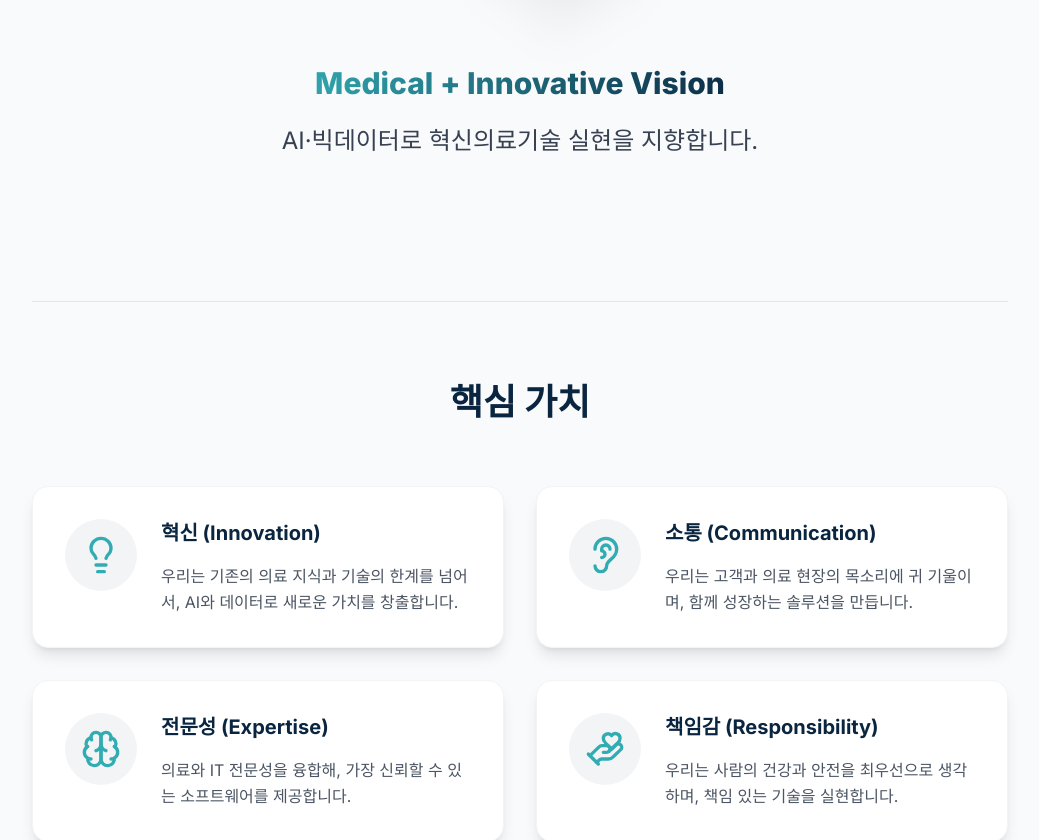
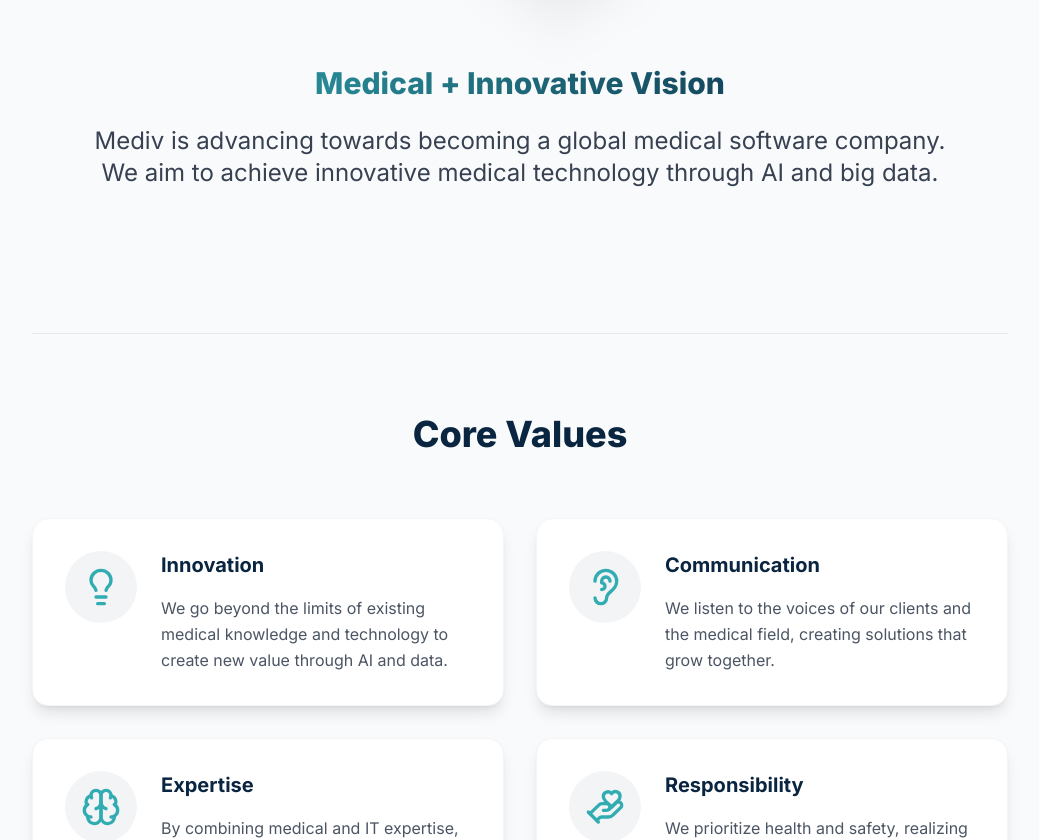
Before and after one commit to hi-rachel/mediv, a Next.js app: page /en/about in a window 1280 px wide. Shown: the part 620-1460 px from the top of the page, without its empty margins (120-1159 px from the left). Built offline with nearby package versions, Linux system fonts and the light colour scheme.

Commit message:
feat(history, vision): 한/영 다국화 적용

```diff
--- a/app/[locale]/about/History.tsx
+++ b/app/[locale]/about/History.tsx
@@ -2,7 +2,8 @@
 
 import React, { useRef } from "react";
 import { motion, useScroll, useSpring } from "framer-motion";
-import history from "../data/history";
+// import history from "../data/history";
+import { useTranslations } from "next-intl";
 
 interface HistoryEvent {
   month: string;
@@ -15,6 +16,9 @@
 }
 
 const HistoryTimeline: React.FC = () => {
+  const t = useTranslations("History");
+  const history: HistoryYear[] = t.raw("history");
+
   const containerRef = useRef<HTMLDivElement>(null);
 
   const { scrollYProgress } = useScroll({
--- a/app/[locale]/about/Vision.tsx
+++ b/app/[locale]/about/Vision.tsx
@@ -2,32 +2,31 @@
 import Image from "next/image";
 import { motion } from "framer-motion";
 import { Lightbulb, Ear, Brain, HandHeart } from "lucide-react";
+import { useTranslations } from "next-intl";
 
 const Vision = () => {
+  const t = useTranslations("Vision");
+
   const coreValues = [
     {
       icon: <Lightbulb color="#32ACB3" className="w-10 h-10" />,
-      title: "혁신 (Innovation)",
-      description:
-        "우리는 기존의 의료 지식과 기술의 한계를 넘어서, AI와 데이터로 새로운 가치를 창출합니다.",
+      title: t("coreValues.coreValue1.title"),
+      description: t("coreValues.coreValue1.content"),
     },
     {
       icon: <Ear color="#32ACB3" className="w-10 h-10" />,
-      title: "소통 (Communication)",
-      description:
-        "우리는 고객과 의료 현장의 목소리에 귀 기울이며, 함께 성장하는 솔루션을 만듭니다.",
+      title: t("coreValues.coreValue2.title"),
+      description: t("coreValues.coreValue2.content"),
     },
     {
       icon: <Brain color="#32ACB3" className="w-10 h-10" />,
-      title: "전문성 (Expertise)",
-      description:
-        "의료와 IT 전문성을 융합해, 가장 신뢰할 수 있는 소프트웨어를 제공합니다.",
+      title: t("coreValues.coreValue3.title"),
+      description: t("coreValues.coreValue3.content"),
     },
     {
       icon: <HandHeart color="#32ACB3" className="w-10 h-10" />,
-      title: "책임감 (Responsibility)",
-      description:
-        "우리는 사람의 건강과 안전을 최우선으로 생각하며, 책임 있는 기술을 실현합니다.",
+      title: t("coreValues.coreValue4.title"),
+      description: t("coreValues.coreValue4.content"),
     },
   ];
 
@@ -91,7 +90,7 @@
               transition={{ delay: 0.4 }}
               className="text-3xl mb-6 font-extrabold bg-gradient-to-r from-secondary to-primary text-transparent bg-clip-text"
             >
-              Medical + Innovative Vision
+              {t("title")}
             </motion.p>
             <motion.p
               initial={{ opacity: 0 }}
@@ -99,7 +98,8 @@
               transition={{ delay: 0.6 }}
               className="text-gray-700 text-2xl"
             >
-              AI·빅데이터로 혁신의료기술 실현을 지향합니다.
+              <p>{t("subTitle1")}</p>
+              {t("subTitle2")}
             </motion.p>
           </div>
         </motion.div>
@@ -114,7 +114,9 @@
           className="py-20"
         >
           <div className="text-center relative mb-16">
-            <h2 className="text-4xl font-extrabold text-primary">핵심 가치</h2>
+            <h2 className="text-4xl font-extrabold text-primary">
+              {t("coreValues.title")}
+            </h2>
           </div>
 
           <div className="grid grid-cols-1 md:grid-cols-2 gap-8">
--- a/messages/en.json
+++ b/messages/en.json
@@ -9,6 +9,95 @@
     "ourPartners": {}
   },
   "Header": {},
+  "Vision": {
+    "title": "Medical + Innovative Vision",
+    "subTitle1": "Mediv is advancing towards becoming a global medical software company.",
+    "subTitle2": "We aim to achieve innovative medical technology through AI and big data.",
+    "coreValues": {
+      "title": "Core Values",
+      "coreValue1": {
+        "title": "Innovation",
+        "content": "We go beyond the limits of existing medical knowledge and technology to create new value through AI and data."
+      },
+      "coreValue2": {
+        "title": "Communication",
+        "content": "We listen to the voices of our clients and the medical field, creating solutions that grow together."
+      },
+      "coreValue3": {
+        "title": "Expertise",
+        "content": "By combining medical and IT expertise, we deliver the most trusted software solutions."
+      },
+      "coreValue4": {
+        "title": "Responsibility",
+        "content": "We prioritize health and safety, realizing technology that takes responsibility for people’s well-being."
+      }
+    }
+  },
+  "History": {
+    "history": [
+      {
+        "year": 2024,
+        "events": [
+          { "month": "Sep", "title": "Arrhythmia Diagnosis AI System" },
+          {
+            "month": "Jul",
+            "title": "Development of Medical School CPX Learning Platform Using Search-Enhanced Generation Technology"
+          },
+          {
+            "month": "Jul",
+            "title": "Technology Commercialization Project for Advanced AI-based Myocardial Infarction Diagnosis System Using ECG Signals"
+          },
+          {
+            "month": "Jul",
+            "title": "Development of AI Software and Validation Platform for Drug Toxicity Assessment Based on Microphysiological Systems"
+          },
+          {
+            "month": "Jan",
+            "title": "Mediv Co., Ltd. Innovative Growth Type Venture Company Certification"
+          }
+        ]
+      },
+      {
+        "year": 2023,
+        "events": [
+          {
+            "month": "Oct",
+            "title": "Establishment of Mediv Co., Ltd. Research Institute (Cheongju)"
+          },
+          {
+            "month": "Jul",
+            "title": "Development of AI-based ECG Analysis Technology and Analysis Platform"
+          },
+          {
+            "month": "May",
+            "title": "AI Development Medical Database Construction Solution"
+          },
+          { "month": "Apr", "title": "Money Today AI Sector Excellence Award" },
+          {
+            "month": "Feb",
+            "title": "Selected as a Partner Company for Gachon University's Early Employment Contract Department Leading University Development Project"
+          }
+        ]
+      },
+      {
+        "year": 2022,
+        "events": [
+          {
+            "month": "Dec",
+            "title": "Medical Data Construction Solution for AI Development"
+          },
+          {
+            "month": "Sep",
+            "title": "Establishment of Mediv Co., Ltd. R&D Department (Cheongju)"
+          },
+          {
+            "month": "Jul",
+            "title": "Establishment of Mediv Co., Ltd. (Headquarters: Cheongju)"
+          }
+        ]
+      }
+    ]
+  },
   "About": {},
   "Business": {},
   "Research": {},
--- a/messages/ko.json
+++ b/messages/ko.json
@@ -9,7 +9,77 @@
     "ourPartners": {}
   },
   "Header": {},
-  "About": {},
+  "Vision": {
+    "title": "Medical + Innovative Vision",
+    "subTitle1": "글로벌 의료 SW 기업을 향해 도약하는 메디브입니다.",
+    "subTitle2": "AI·빅데이터로 혁신의료기술 실현을 지향합니다.",
+    "coreValues": {
+      "title": "핵심 가치",
+      "coreValue1": {
+        "title": "혁신 (Innovation)",
+        "content": "우리는 기존의 의료 지식과 기술의 한계를 넘어서, AI와 데이터로 새로운 가치를 창출합니다."
+      },
+      "coreValue2": {
+        "title": "소통 (Communication)",
+        "content": "우리는 고객과 의료 현장의 목소리에 귀 기울이며, 함께 성장하는 솔루션을 만듭니다."
+      },
+      "coreValue3": {
+        "title": "전문성 (Expertise)",
+        "content": "의료와 IT 전문성을 융합해, 가장 신뢰할 수 있는 소프트웨어를 제공합니다."
+      },
+      "coreValue4": {
+        "title": "책임감 (Responsibility)",
+        "content": "우리는 사람의 건강과 안전을 최우선으로 생각하며, 책임 있는 기술을 실현합니다."
+      }
+    }
+  },
+  "History": {
+    "history": [
+      {
+        "year": 2024,
+        "events": [
+          { "month": "9월", "title": "부정맥 진단 AI 시스템" },
+          {
+            "month": "7월",
+            "title": "검색 증강 생성 기술을 활용한 의과대학 CPX 학습 플랫폼 개발"
+          },
+          {
+            "month": "7월",
+            "title": "심전도 신호를 이용한 인공지능 기반의 심근경색 진단 시스템의 고도화를 위한 기술사업화 프로젝트"
+          },
+          {
+            "month": "7월",
+            "title": "미세생리시스템 기반 의약품 독성평가를 위한 AI 소프트웨어 및 검증 플랫폼 개발"
+          },
+          { "month": "1월", "title": "㈜ 메디브 혁신성장유형 벤처기업 인증" }
+        ]
+      },
+      {
+        "year": 2023,
+        "events": [
+          { "month": "10월", "title": "㈜ 메디브 기업부설연구소 설립 (청주)" },
+          {
+            "month": "7월",
+            "title": "AI 기반 심전도 분석기술 및 분석 플랫폼 개발"
+          },
+          { "month": "5월", "title": "AI 개발용 의료데이터베이스 구축 솔루션" },
+          { "month": "4월", "title": "머니투데이 AI부분 우수기업대상 수상" },
+          {
+            "month": "2월",
+            "title": "가천대학교 조기취업형 계약학과 선도대학 육성사업 협약기업 선정"
+          }
+        ]
+      },
+      {
+        "year": 2022,
+        "events": [
+          { "month": "12월", "title": "AI 개발용 의료데이터 구축 솔루션" },
+          { "month": "9월", "title": "㈜ 메디브 연구개발전담부서 설립 (청주)" },
+          { "month": "7월", "title": "㈜ 메디브 설립 (본사: 청주)" }
+        ]
+      }
+    ]
+  },
   "Business": {},
   "Research": {},
   "Contact": {},
```
